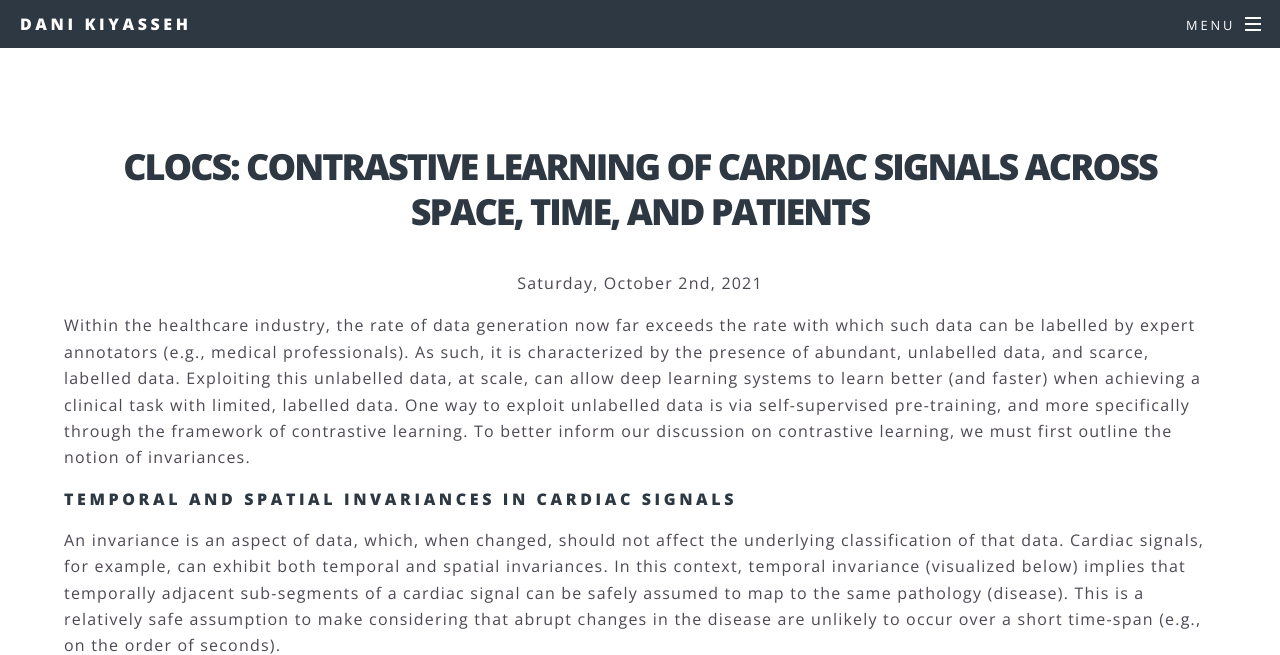
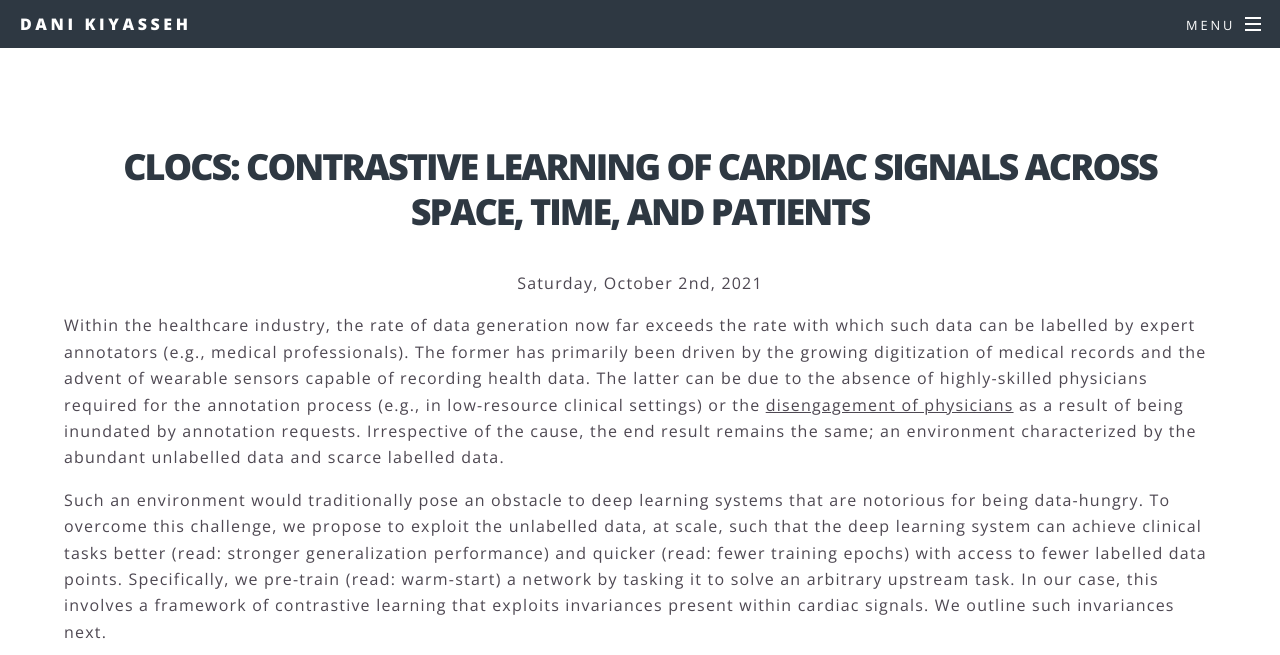
Before and after one commit to danikiyasseh/danikiyasseh.github.io, a Jekyll site: the page blogs/CLOCS/index.html, which Jekyll copies as it is, in a window 1280 px wide and 1400 px high, cut to the strip 0-655 px from the top of the window. Built offline with Jekyll 4.4.1, drawn with Linux system fonts in a browser that asks for light colours; a style sheet for code colours, icons or effects is not loaded; some of the changed text lies outside the part shown.

Commit message:
Update index.html

```diff
--- a/blogs/CLOCS/index.html
+++ b/blogs/CLOCS/index.html
@@ -86,18 +86,26 @@
 
 								<p>
 								Within the healthcare industry, the rate of data generation now far exceeds the rate with which such data can be labelled by expert annotators (e.g., medical professionals).
-								As such, it is characterized by the presence of abundant, unlabelled data, and scarce, labelled data. Exploiting this unlabelled data, at scale, can allow deep learning systems
-								to learn better (and faster) when achieving a clinical task with limited, labelled data. One way to exploit unlabelled data is via self-supervised pre-training, and more specifically
-								through the framework of contrastive learning. To better inform our discussion on contrastive learning, we must first outline the notion of invariances.
+								The former has primarily been driven by the growing digitization of medical records and the advent of wearable sensors capable of recording health data. The latter can be due
+								to the absence of highly-skilled physicians required for the annotation process (e.g., in low-resource clinical settings) or the <a href="https://www.nejm.org/doi/full/10.1056/nejmp2003149">
+								<u>disengagement of physicians</u></a> as a result of being inundated by annotation requests. Irrespective of the cause, the end result remains the same; an environment characterized by the
+								abundant unlabelled data and scarce labelled data.
+								</p>
+								<p>
+								Such an environment would traditionally pose an obstacle to deep learning systems that are notorious for being data-hungry. To overcome this challenge, we propose to exploit the
+								unlabelled data, at scale, such that the deep learning system can achieve clinical tasks better (read: stronger generalization performance) and quicker (read: fewer training epochs)
+								with access to fewer labelled data points. Specifically, we pre-train (read: warm-start) a network by tasking it to solve an arbitrary upstream task. In our case, this involves a
+								framework of contrastive learning that exploits invariances present within cardiac signals. We outline such invariances next.
 								</p>
 
 								<h4>
 								Temporal and Spatial Invariances in Cardiac Signals
 								</h4>
 								<p>
-								An invariance is an aspect of data, which, when changed, should not affect the underlying classification of that data. Cardiac signals, for example, can exhibit both temporal and spatial
-								invariances. In this context, temporal invariance (visualized below) implies that temporally adjacent sub-segments of a cardiac signal can be safely assumed to map to the same pathology (disease). This is a
-								relatively safe assumption to make considering that abrupt changes in the disease are unlikely to occur over a short time-span (e.g., on the order of seconds).
+								At a high-level, an invariance is an aspect of data, which, when changed, does not affect the underlying information reflected by that data. Cardiac signals, for example, can exhibit both temporal and spatial
+								invariances. In this context, temporal invariance (visualized below) implies that temporally adjacent sub-segments of a cardiac signal can be safely assumed to map to the same disease (class). This is a
+								relatively safe assumption to make considering that abrupt changes in the disease are unlikely to occur over a short time-span (e.g., on the order of seconds). For now, we defer an explanation of the spatial
+								invariance of cardiac signals.
 								</p>
 								<p>
 								<center>
@@ -109,10 +117,11 @@
 								Contrastive Multi-Segment Coding (CMSC)
 								</h4>
 								<p>
-								In our ICML 2021 <a href=" ">paper</a>, we proposed a family of contrastive learning methods, entitled CLOCS, that exploits spatial, temporal, and intra-patient invariances. Contrastive Multi-Segment Coding (CMSC), for example, exploits
-								the temporal invariance of cardiac signals as follows (see visualization below). It first retrieves non-overlapping temporally-adjacent sub-segments of the cardiac signal and obtains their corresponding representations.
-								We define such representations from the same patient to be a positive pair and attract them to one another. Given a representation of a cardiac signal from a completely different patient, we can form
-								a negative pair of representations which are repelled from one another. The intuition is that we are learning representations that are invariant to innocuous temporal changes in the cardiac signal.
+								In our ICML 2021 <a href="http://proceedings.mlr.press/v139/kiyasseh21a"><u>paper</u></a>, we proposed a family of contrastive learning methods, entitled CLOCS, that exploits spatial, temporal, and intra-patient invariances.
+								A particular member of this family, Contrastive Multi-Segment Coding (CMSC), exploits the aforementioned temporal invariance of cardiac signals as follows (see visualization below). It first retrieves non-overlapping
+								temporally-adjacent sub-segments of the cardiac signal and obtains their corresponding representations (read: vectors that summarize the cardiac signal). We define such representations from the same patient to be a
+								positive pair and attract them to one another. Given a representation of a cardiac signal from a completely different patient, we can form a negative pair of representations which are repelled from one another.
+								The intuition is that our framework allows or the learning of representations that are invariant to innocuous temporal changes in the cardiac signal.
 								</p>
 								<p>
 								<center>
@@ -124,8 +133,9 @@
 								Cardiac Arrhythmia Diagnosis
 								</h4>
 								<p>
-								Once we complete the pre-training step (i.e., CLOCS), we transfer a subset of the parameters to the downstream task of interest. In our case, this focuses on identifying the abnormalities in the functioning
-								of the heart, also known as cardiac arrhythmia diagnosis. This involves mapping an electrocardiogram (ECG) signal to a cardiac arrhythmia class, as shown below.
+								Once we complete the pre-training step (i.e., CLOCS), we transfer a subset of the network parameters in order to achieve the downstream task of interest. In our case, this task focuses on identifying the abnormalities
+								in the functioning of the heart, also known as cardiac arrhythmia diagnosis. This involves mapping an electrocardiogram (ECG) signal to a probability distribution over distinct cardiac arrhythmia classes, where each
+								probability indicates the likelihood that the signal belongs to a particular class (see visualization below). A classification can then be made by identifying the class with the highest probability assigned to it.
 								</p>
 								<p>
 								<center>
@@ -137,8 +147,10 @@
 								Linear Evaluation of Representations
 								</h4>
 								<p>
-								We deploy our framework in the linear evaluation scenario, where the transferred parameters are frozen (i.e., we simply extract representations of cardiac signals) and we learn the parameters of a multinomial
-								logistic regression model. In this scenario, we show that our framework, CLOCS, outperforms both generic and domain-specific self-supervised pre-training methods (e.g., SimCLR, BYOL, and MT-SSL).
+								We deploy our framework in the linear evaluation scenario, where the transferred parameters are frozen (i.e., we extract representations of cardiac signals) and we learn the parameters of a multinomial
+								logistic regression model. Here, we present the results in this scenario where the network is pre-trained on either the Chapman or PhysioNet 2020 dataset and is then fine-tuned on the same dataset while being
+								exposed to only 50% of the labelled data. We show that our framework, CMSC, outperforms both generic and domain-specific self-supervised pre-training methods (e.g., SimCLR, BYOL, and MT-SSL). Such a finding suggests
+								that our framework allows networks to learn rich representations that can transfer well to downstream tasks.
 								</p>
 								<p>
 								<center>
@@ -150,8 +162,10 @@
 								Doing More with Less Labelled Data
 								</h4>
 								<p>
-								We also show that CLOCS, when exposed to only 25% of the labelled data, allows networks to learn faster (fewer epochs) and better (stronger generalization performance)
-								than networks which are initialized randomly and exposed to 100% of the labelled data. This exemplifies CLOCS' ability to do more with less labelled data.
+								Going further, we wanted to show that CLOCS allows networks to do more (read: learn faster and better) with less (read: fewer labelled data points). To that end, we illustrate the area under the receiver opeating
+								characteristic curve (AUC) for data points in the validation set during training for two distinct networks. One network is initialized with random parameters (shown in blue) and is exposed to 100% of the labelled data.
+								The other network is initialized via CMSC (shown in green) and is exposed to only 25% of the labelled data (i.e., a 4x reduction). We show that networks initialized via CMSC learn faster (read: fewer epochs) and better (read:
+								stronger generalization performance) than networks which are initialized randomly, despite a 4-fold reduction in the amount of labelled data. Such a finding exemplifies CLOCS' ability to do more with less labelled data.
 								</p>
 								<p>
 								<center>
@@ -165,7 +179,20 @@
 								<p>
 								When we plot the distribution of distances between representations of the same patient (Intra-patient) and those between representations of different patients (Inter-patient),
 								we see that the former has a lower mean distance value than the latter. This indicates that CLOCS naturally leads to the learning of patient-specific representations. Such behaviour
-								is absent from other contrastive learning methods, such as SimCLR, as to be expected.
+								is absent from other contrastive learning methods, such as SimCLR, as to be expected. We hypothesize that it is this patient-specific behaviour that contributes to the strong performance of
+								CLOCS relative to baseline state-of-the-art methods.
+								</p>
+								<p>
+								<center>
+									<img src="./images/patient_specific_reps.png"  style="width: 45vw;" />
+								</center>
+								</p>
+
+								<h4>
+								Acknowledgements
+								</h4>
+								<p>
+								We would like to thank <a href="https://www.youtube.com/watch?v=LQUB6vpiAS8"><u>Fairuz</u></a> and <a href="https://www.youtube.com/watch?v=1FDqsBdIXOk"><u>Asmahan</u></a> for lending us their voice.
 								</p>
 								<p>
 								<center>
```
